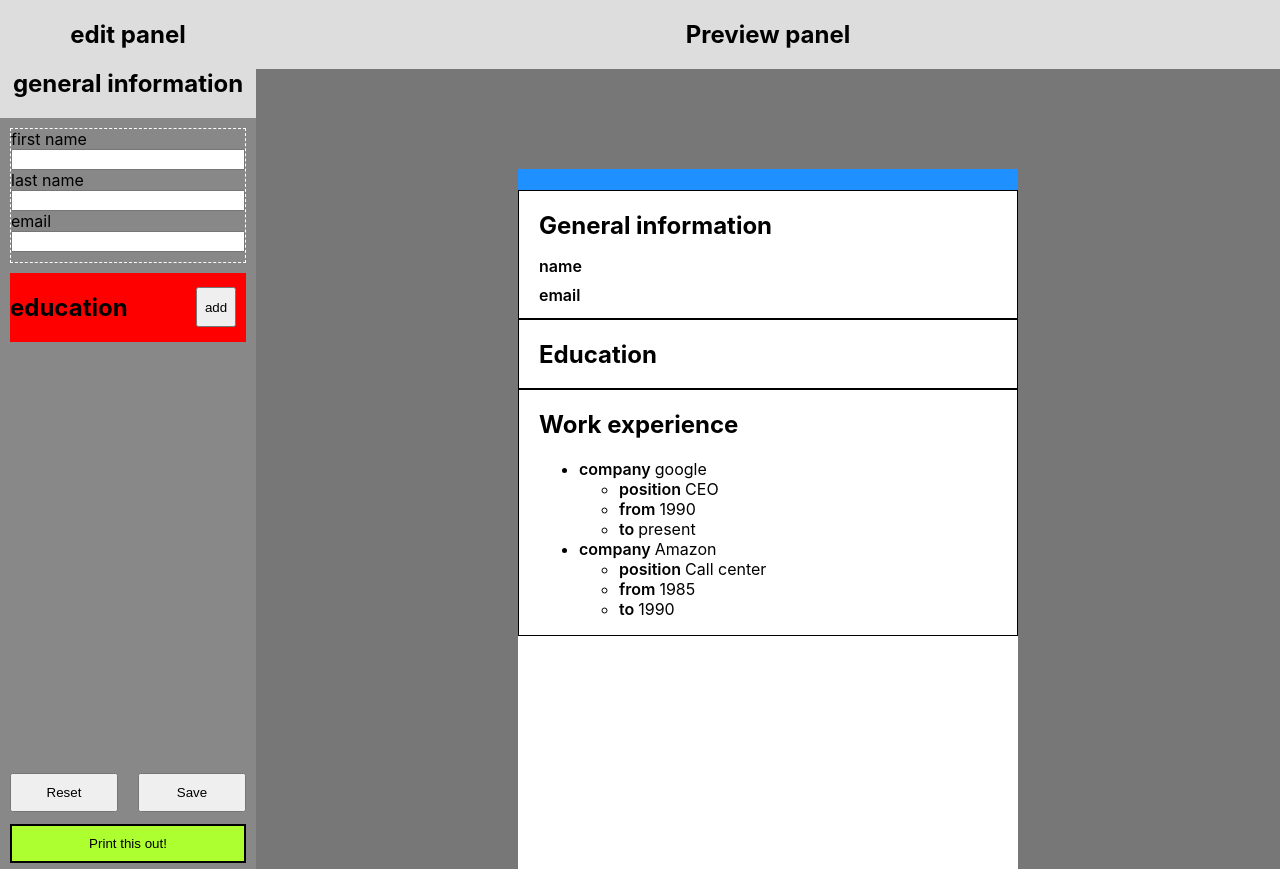
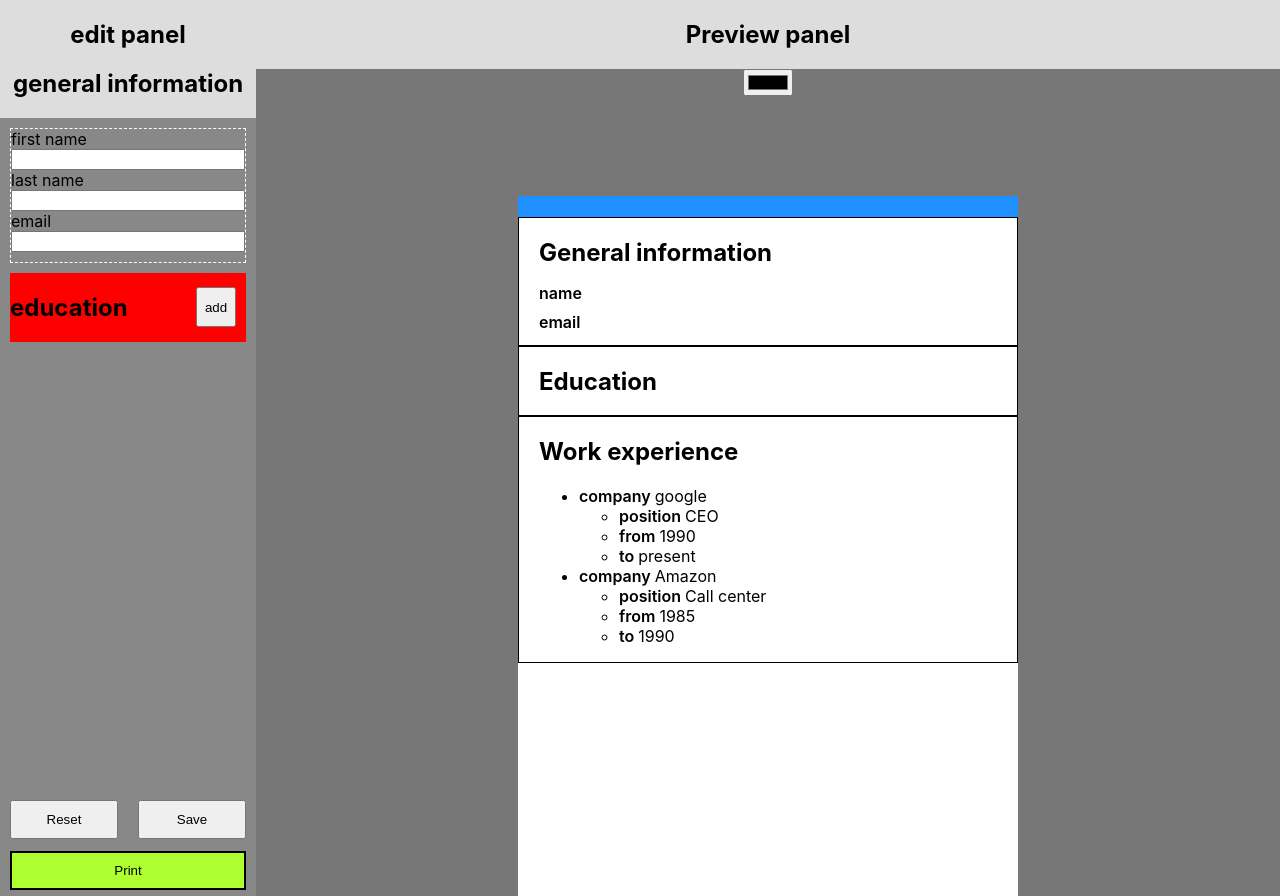
Before and after one commit to joeldevel/TOP-CV-application, a React (Create React App) app: page / in a window 1280 px wide. Before the commit the page ends 869 px from the top, so only its background shows below. Built offline with nearby package versions, Linux system fonts and the light colour scheme.

Commit message:
adds imports to use print-to-pdf

```diff
--- a/src/App.js
+++ b/src/App.js
@@ -1,14 +1,12 @@
-import React, {useState, useRef} from 'react';
+import {useState} from 'react';
+
 import uniqid from 'uniqid';
-import ReactToPrint from "react-to-print";
 
 import PanelSection from './components/PanelSection';
 import EducationItem from './components/EducationItem';
 import EducationPanelSection from './components/EducationPanelSection';
 
 import './App.css';
-
-
 // example of data needed for creating inputs for edit panel
 // each section needs a title
 // data are input, each input needs a label and a value
@@ -77,7 +75,6 @@ let sections = [generalInfo, education, workExperience];
 const educationPrototype = {name: "", title: "", date: ""};
 
 function App() {
-    let componentRef = useRef();
   // console.log(sections);
   const [generalInfo, setGeneralInfo] = useState({
         firstname: "",
@@ -85,7 +82,7 @@ function App() {
         email: "",
       });
   const [education, setEducation] = useState([]);
-
+  const [headingBg, setHeadingBg] = useState("dodgerblue");
   // console.log([...generalInfo.education].map(x=>console.log('hola')));
   function handleChange(e) {
     // console.log(e.target.name);
@@ -151,17 +148,7 @@ function App() {
   }
 
   const printCV = () => {
-      // var doc = new jsPDF('p', 'pt');
-      //
-      // doc.text(20, 20, 'This is the first title.')
-      //
-      // doc.addFont('helvetica', 'normal')
-      // doc.text(20, 60, 'This is the second title.')
-      // doc.text(20, 100, 'This is the thrid title.')
-      //
-      //
-      // doc.save('demo.pdf')
-      // window.print();
+
   }
 
   return (
@@ -207,11 +194,7 @@ function App() {
             <div className="controls-container">
                 <button className="control-button" onClick={resetFields}>Reset</button>
                 <button className="control-button">Save</button>
-                <ReactToPrint
-                    trigger={() => <button className="control-button print-button">Print this out!</button>}
-                    content={() => componentRef}
-                    />
-                {/*<button className="control-button print-button" onClick={printCV}>Print</button>*/}
+                <button className="control-button print-button" onClick={printCV}>Print</button>
             </div>
         </div>
         {/* ======================= preview Panel ===================*/}
@@ -219,7 +202,10 @@ function App() {
             <div className="panel-title">
                 <h2 className="panel-title">Preview panel</h2>
             </div>
-            <div className="cv-container myDivToPrint" ref={(el) => (componentRef = el)}>
+            <div className="bg-color-picker">
+                <input type="color"/>
+            </div>
+            <div className="cv-container">
                 <div className="cv-header">
                     <h1>{generalInfo.firstname} {generalInfo.lastname}</h1>
                 </div>
```
